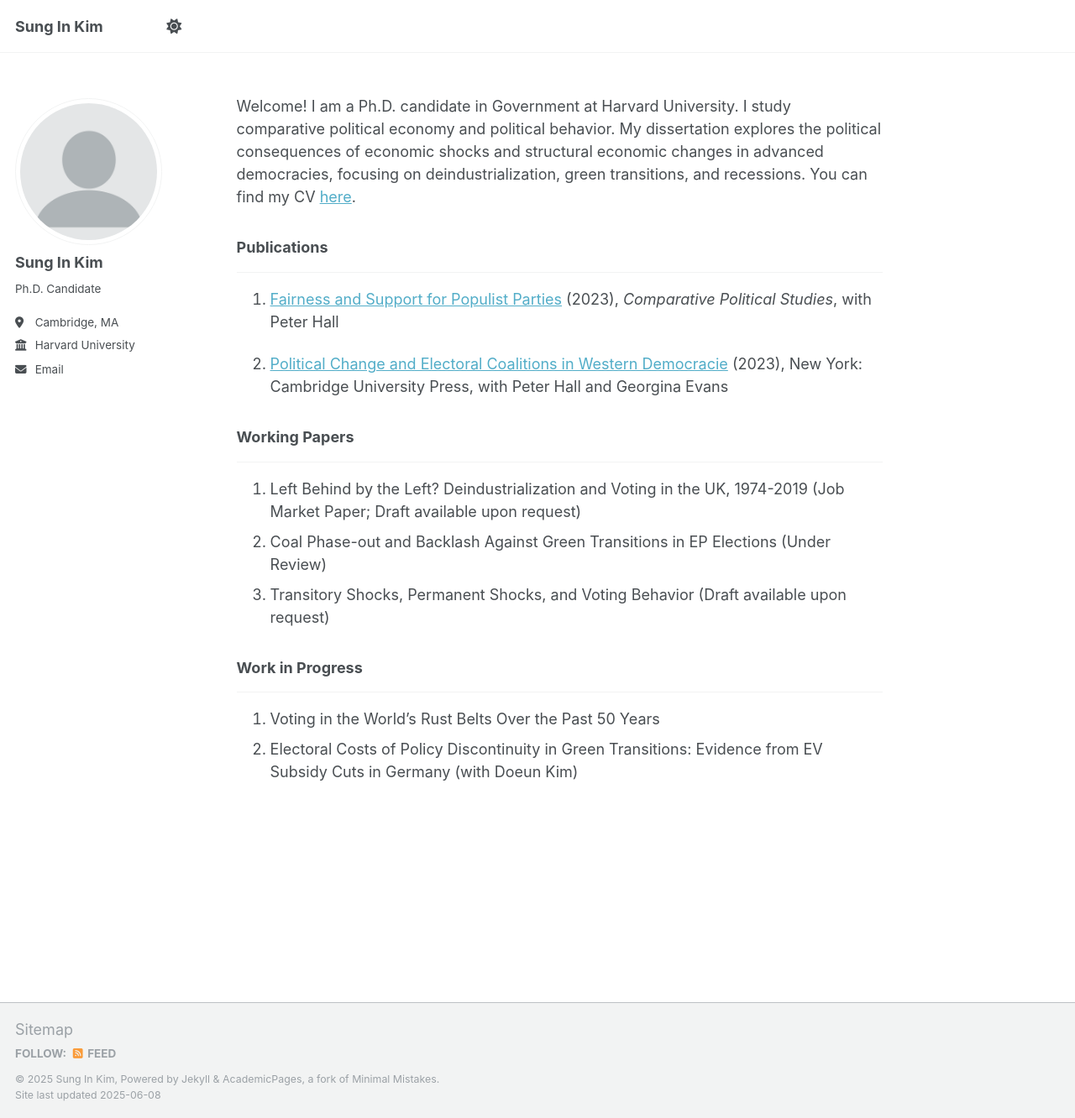
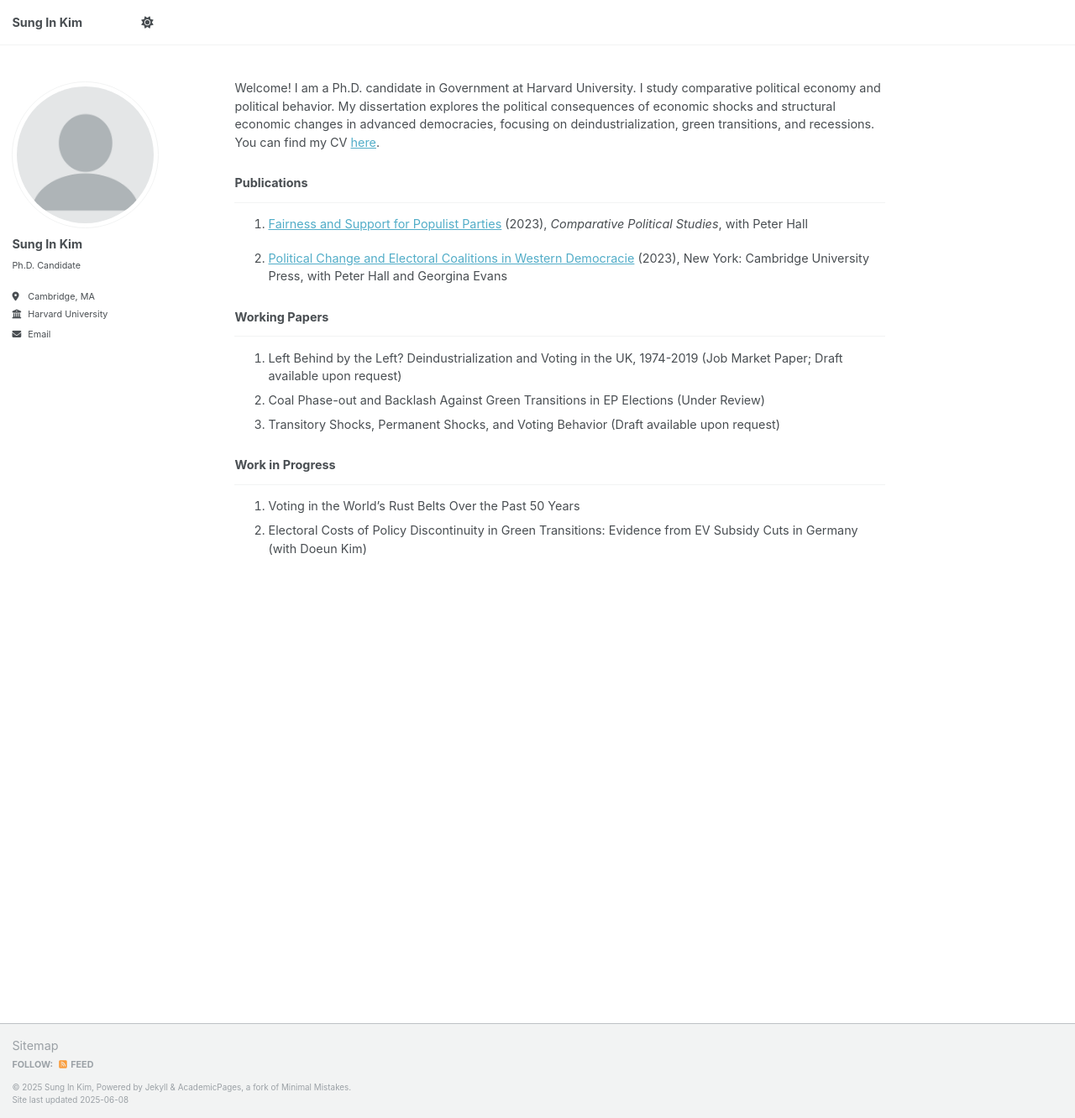
Before and after one commit to Sung-In-Kim/sung-in-kim, a Jekyll site: the page built from _pages/about.md, in a window 1280 px wide and 1332 px high. Shown: the whole window at 84% size. Built offline with Jekyll 4.4.1, drawn with Linux system fonts in a browser that asks for light colours.

Commit message:
Update main.scss
test

```diff
--- a/assets/css/main.scss
+++ b/assets/css/main.scss
@@ -9,12 +9,6 @@
  */
 
 /* ↓ your custom scale */
-$type-size-1 : 1.3em;     // h1  (was 2.441em  ≈ 39 px → now ≈ 32 px)
-$type-size-2 : 1.1em;   // h2  (was 1.953em ≈ 31 px → now ≈ 26 px)
-$type-size-3 : 0.9em;   // h3  (was 1.563em ≈ 25 px → now ≈ 21 px)
-$type-size-4 : 0.7em;  // h4  (was 1.25em  ≈ 20 px → now ≈ 17 px)
-$type-size-5 : 0.5em;   // body (was 1em     ≈ 16 px → now ≈ 14 px)
-
 
 @import
     "vendor/breakpoint/breakpoint",
@@ -49,3 +43,6 @@ $type-size-5 : 0.5em;   // body (was 1em     ≈ 16 px → now ≈ 14 px)
     "vendor/font-awesome/brands",
     "vendor/magnific-popup/magnific-popup"
 ;
+
+
+body { font-size: 0.8em; }
```
